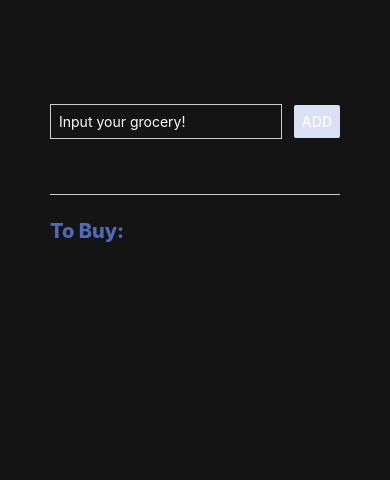
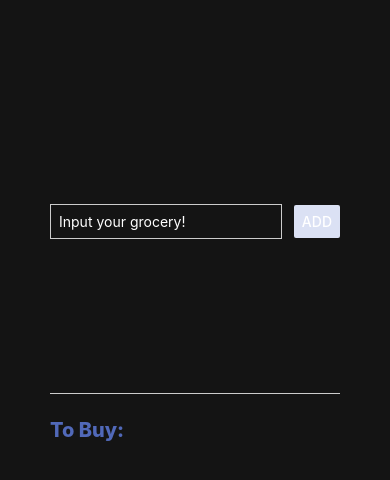
Before and after one commit to rozalinaag/react-native-course, a React Native app: screen / in a window 390 px wide. Shown: the top 480 px of the page. Built offline with nearby package versions, Linux system fonts and the light colour scheme.

Commit message:
goalinput

```diff
--- a/App.js
+++ b/App.js
@@ -1,40 +1,20 @@
-import {
-  StyleSheet,
-  Text,
-  View,
-  Button,
-  TextInput,
-  ScrollView,
-} from 'react-native';
+import { StyleSheet, Text, View, ScrollView } from 'react-native';
 import { useState } from 'react';
 import GoalItem from './components/GoalItem';
+import GoalInput from './components/GoalInput';
 
 export default function App() {
-  const [enteredGoalText, setEnteredGoalText] = useState('');
   const [courseGoals, setCourseGoals] = useState([]);
 
-  function goalInputHandler(enteredText) {
-    setEnteredGoalText(enteredText);
-  }
-
-  function addGoalHandler() {
+  function addGoalHandler(enteredGoalText) {
     setCourseGoals((prev) => [...prev, enteredGoalText]);
   }
 
   return (
     <View style={styles.appContainer}>
-      <View style={styles.inputContainer}>
-        <TextInput
-          style={styles.textInput}
-          placeholder="Input your grocery!"
-          onChangeText={goalInputHandler}
-        />
-        <View style={styles.button}>
-          <Button onPress={addGoalHandler} title="Add" color="#dbe1f4" />
-        </View>
-      </View>
+      <View style={styles.goalsContainer}>
+        <GoalInput onAddGoal={addGoalHandler} />
 
-      <View style={styles.goalsContainer}>
         <Text style={styles.title}>To Buy:</Text>
         <ScrollView>
           <View style={styles.items}>
@@ -55,27 +35,6 @@
     padding: 50,
     height: '100%',
   },
-  inputContainer: {
-    flex: 1,
-    flexDirection: 'row',
-    justifyContent: 'space-between',
-    alignItems: 'center',
-    marginBottom: 24,
-    borderBottomWidth: 1,
-    borderBottomColor: '#cccccc',
-  },
-  button: {
-    backgroundColor: '#5169b9',
-    borderRadius: 5,
-  },
-  textInput: {
-    color: 'white',
-    borderWidth: 1,
-    borderColor: '#cccccc',
-    padding: 8,
-    width: '80%',
-    marginRight: 8,
-  },
   goalsContainer: {
     flex: 4,
   },
--- a/components/GoalInput.js
+++ b/components/GoalInput.js
@@ -0,0 +1,55 @@
+import { StyleSheet, TextInput, View, Button } from 'react-native';
+import { useState } from 'react';
+
+function GoalInput(props) {
+  const [enteredGoalText, setEnteredGoalText] = useState('');
+
+  function goalInputHandler(enteredText) {
+    setEnteredGoalText(enteredText);
+  }
+
+  function addGoalHandler() {
+    props.onAddGoal(enteredGoalText);
+    setEnteredGoalText('');
+  }
+
+  return (
+    <View style={styles.inputContainer}>
+      <TextInput
+        style={styles.textInput}
+        placeholder="Input your grocery!"
+        onChangeText={goalInputHandler}
+        value={enteredGoalText}
+      />
+      <View style={styles.button}>
+        <Button onPress={addGoalHandler} title="Add" color="#dbe1f4" />
+      </View>
+    </View>
+  );
+}
+
+export default GoalInput;
+
+const styles = StyleSheet.create({
+  inputContainer: {
+    flex: 1,
+    flexDirection: 'row',
+    justifyContent: 'space-between',
+    alignItems: 'center',
+    marginBottom: 24,
+    borderBottomWidth: 1,
+    borderBottomColor: '#cccccc',
+  },
+  button: {
+    backgroundColor: '#5169b9',
+    borderRadius: 5,
+  },
+  textInput: {
+    color: 'white',
+    borderWidth: 1,
+    borderColor: '#cccccc',
+    padding: 8,
+    width: '80%',
+    marginRight: 8,
+  },
+});
```
